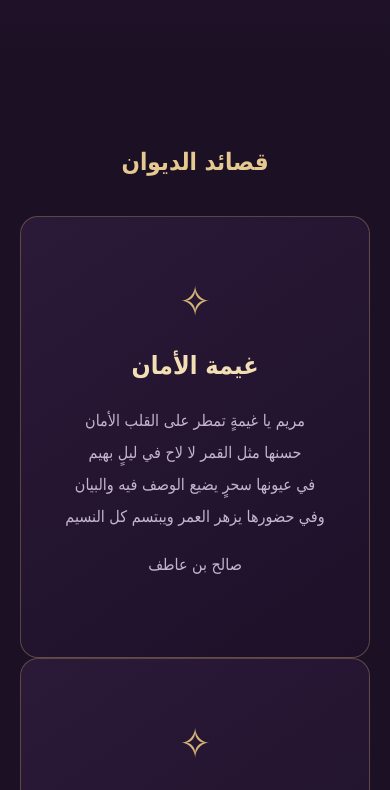
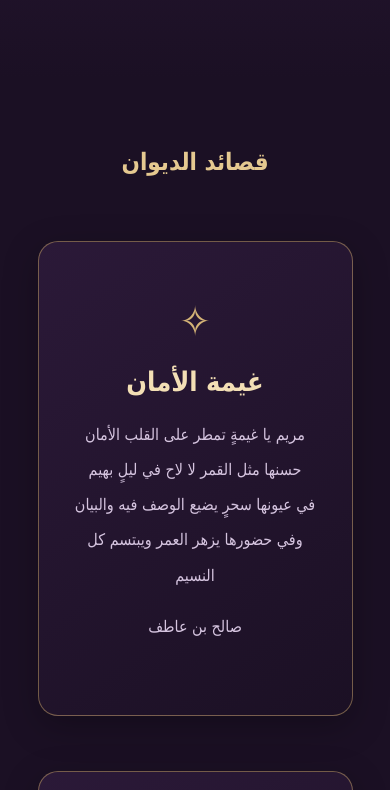
Before and after one commit to hekaya-turwa/hekaya-turwa, a plain HTML site: page poetry.html in a window 390 px wide. Shown: the part 287-1077 px from the top of the page. Drawn offline with Linux system fonts and the light colour scheme.

Commit message:
Enhance poetry library styles and layout
Added styles for poetry library and empty state.

```diff
--- a/poetry.html
+++ b/poetry.html
@@ -110,7 +110,46 @@
             .poetry-header {
                 padding: 20px;
             }
-        }
+/* تحسين بطاقات ديوان الشعر */
+.poetry-library {
+    display: flex;
+    flex-direction: column;
+    align-items: center;
+    width: 100%;
+}
+
+.poetry-library h2 {
+    width: 100%;
+    text-align: center;
+}
+
+.empty-poetry {
+    width: 90%;
+    max-width: 750px;
+    margin: 25px auto;
+    padding: 55px 30px;
+    text-align: center;
+    background: linear-gradient(145deg, #2b1938, #1b1024);
+    border: 1px solid rgba(201, 166, 107, 0.5);
+    border-radius: 20px;
+    box-shadow: 0 10px 35px rgba(0, 0, 0, 0.25);
+}
+
+.empty-poetry h3 {
+    color: #f3dfb5;
+    font-size: 27px;
+    margin: 20px 0;
+}
+
+.empty-poetry p {
+    color: #d5c4df;
+    line-height: 2.2;
+    text-align: center;
+}
+
+.empty-poetry + .empty-poetry {
+    margin-top: 30px;
+}        }
     </style>
 </head>
 
```
